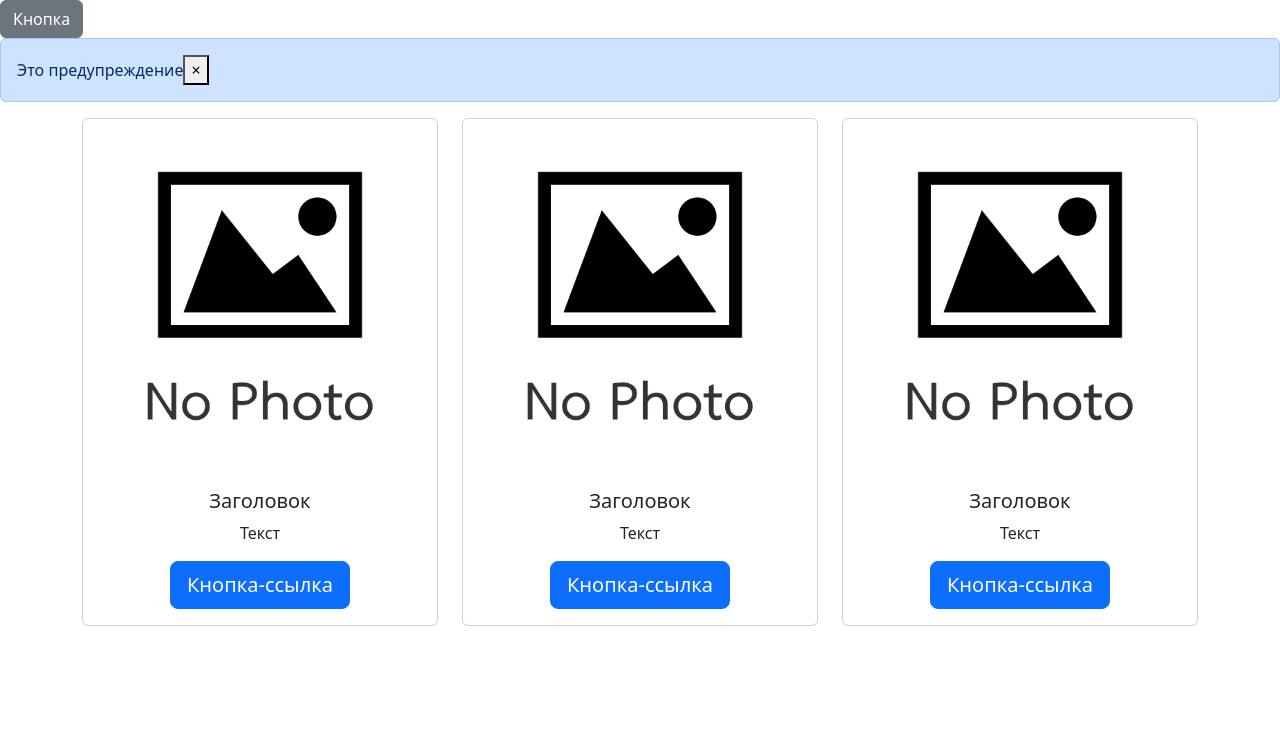
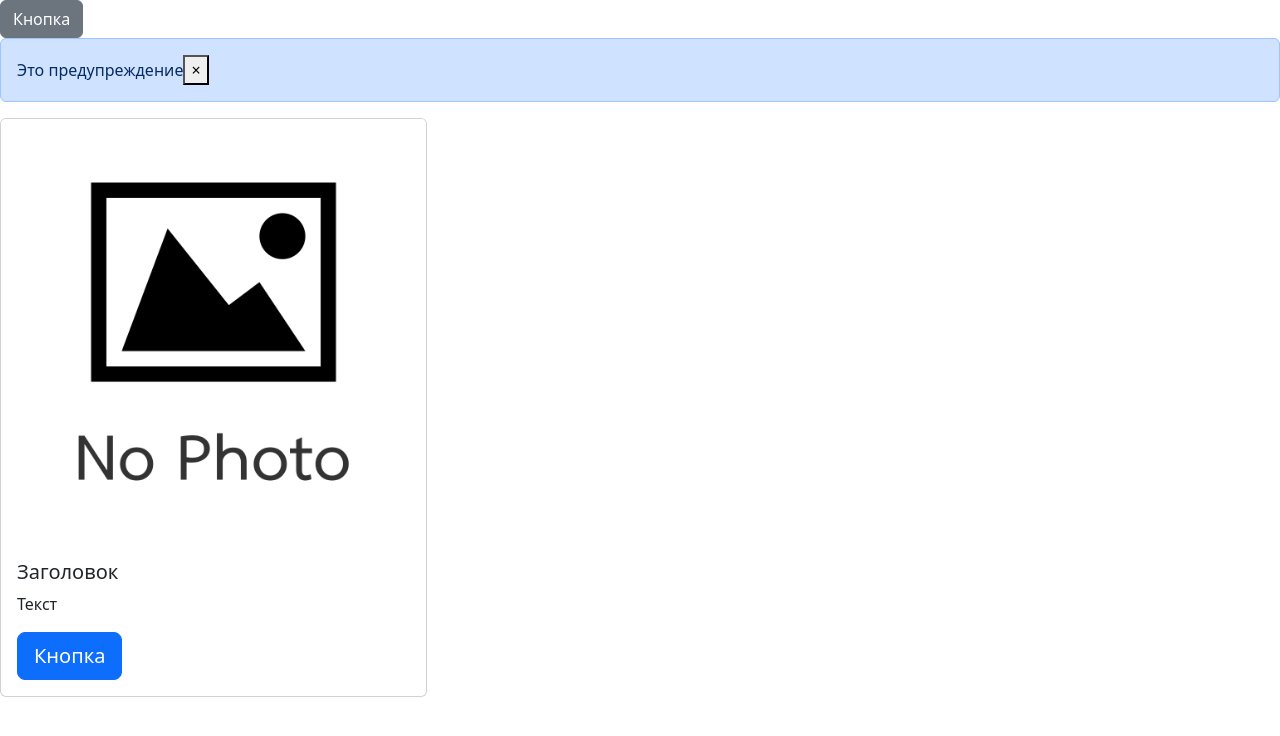
Before and after one commit to Stellar-Explosion/vue-components, a Nuxt app: page / in a window 1280 px wide. Shown: the top 736 px of the page. Built offline with nearby package versions, Linux system fonts and the light colour scheme.

Commit message:
Splitting the Card component and naming slots
1 вариант без использования функциональных компонентов на чистом js ts

```diff
--- a/app.vue
+++ b/app.vue
@@ -2,9 +2,17 @@
   <div>
     <Button variant="secondary"></Button>
     <Alert></Alert>
-  </div>
-  <div>
-    <Card image="/no-photo.jpg"></Card>
+    <Card image="/no-photo.jpg">
+      <template v-slot:title>
+        <CardTitle>Заголовок</CardTitle>
+      </template>
+      <template v-slot:text>
+        <CardBody>Текст</CardBody>
+      </template>
+      <template v-slot:button>
+        <CardActions>Кнопка</CardActions>
+      </template>
+    </Card>
   </div>
 </template>
 
--- a/components/Card.vue
+++ /dev/null
@@ -1,85 +0,0 @@
-<template>
-  <div class="container text-center">
-    <div class="row">
-      <div class="col-4">
-        <div class="card">
-          <img :src="image" class="card-img-top" alt="...">
-          <div class="card-body">
-            <h5 class="card-title">
-              <slot>Заголовок</slot>
-            </h5>
-            <p class="card-text">
-              <slot>Текст</slot>
-            </p>
-            <a href="#" class="btn" :class="`btn-${variant} btn-${size}`">
-              <slot>Кнопка-ссылка</slot>
-            </a>
-          </div>
-        </div>
-      </div>
-      <div class="col-4">
-        <div class="card">
-          <img :src="image" class="card-img-top" alt="...">
-          <div class="card-body">
-            <h5 class="card-title">
-              <slot>Заголовок</slot>
-            </h5>
-            <p class="card-text">
-              <slot>Текст</slot>
-            </p>
-            <a href="#" class="btn" :class="`btn-${variant} btn-${size}`">
-              <slot>Кнопка-ссылка</slot>
-            </a>
-          </div>
-        </div>
-      </div>
-      <div class="col-4">
-        <div class="card">
-          <img :src="image" class="card-img-top" alt="...">
-          <div class="card-body">
-            <h5 class="card-title">
-              <slot>Заголовок</slot>
-            </h5>
-            <p class="card-text">
-              <slot>Текст</slot>
-            </p>
-            <a href="#" class="btn" :class="`btn-${variant} btn-${size}`">
-              <slot>Кнопка-ссылка</slot>
-            </a>
-          </div>
-        </div>
-      </div>
-    </div>
-  </div>
-</template>
-
-<script>
-export default {
-  props: {
-    image: {
-      type: String,
-      required: true,
-    },
-    variant: {
-      type: String,
-      default: "primary"
-    },
-    size: {
-      type: String,
-      default: "lg"
-    },
-    disabled: {
-      type: Boolean,
-      default: false
-    }
-  },
-
-  setup(props) {
-    return {
-      image: props.image,
-      variant: props.variant,
-      disabled: props.disabled
-    };
-  },
-};
-</script>
--- /dev/null
+++ b/components/Card/Card.vue
@@ -0,0 +1,23 @@
+<template>
+  <div class="col-4">
+    <div class="card">
+      <img :src="image" class="card-img-top" alt="...">
+      <div class="card-body">
+        <slot name="title"></slot>
+        <slot name="text"></slot>
+        <slot name="button"></slot>
+      </div>
+    </div>
+  </div>
+</template>
+
+<script>
+export default {
+  props: {
+    image: {
+      type: String,
+      required: true,
+    },
+  },
+};
+</script>
--- /dev/null
+++ b/components/Card/CardActions.vue
@@ -0,0 +1,24 @@
+<template>
+  <a href="#" class="btn" :class="`btn-${variant} btn-${size}`">
+    <slot></slot>
+  </a>
+</template>
+
+<script>
+export default {
+  props: {
+    variant: {
+      type: String,
+      default: "primary"
+    },
+    size: {
+      type: String,
+      default: "lg"
+    },
+    disabled: {
+      type: Boolean,
+      default: false
+    }
+  },
+};
+</script>
--- /dev/null
+++ b/components/Card/CardBody.vue
@@ -0,0 +1,5 @@
+<template>
+  <p class="card-text">
+    <slot></slot>
+  </p>
+</template>
--- /dev/null
+++ b/components/Card/CardTitle.vue
@@ -0,0 +1,5 @@
+<template>
+  <h5 class="card-title">
+    <slot></slot>
+  </h5>
+</template>
```
